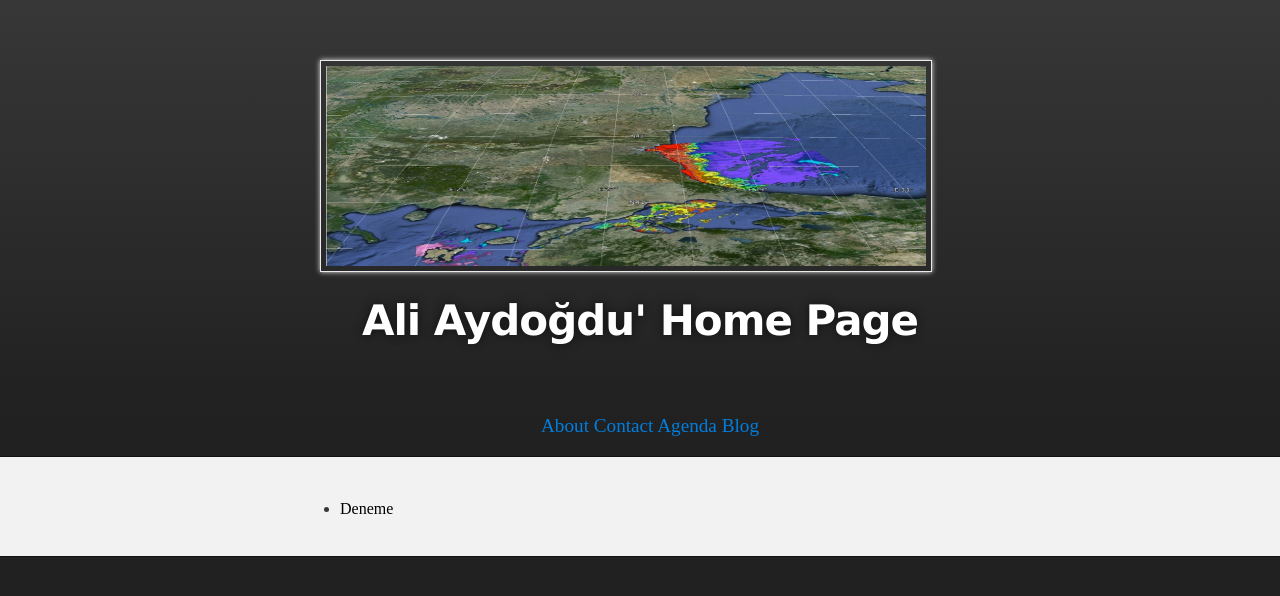
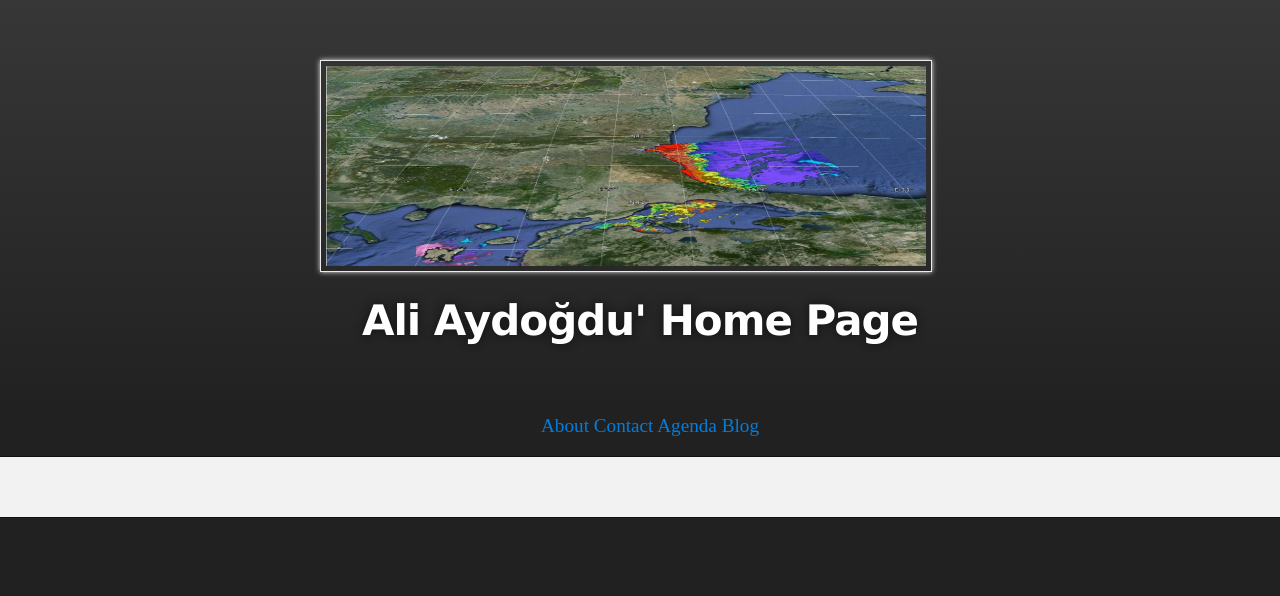
Before and after one commit to aydogduali/aydogduali.github.io, a Jekyll site: the page built from blog_tr/index.md, in a window 1280 px wide. Shown: the top 596 px of the page. Built offline with Jekyll 4.4.1, drawn with Linux system fonts in a browser that asks for light colours; our own code applies the rules of GitHub Pages for plain Markdown files; the repository's description, which GitHub fills in, is left out.

Commit message:
turkish blog out

```diff
--- a/blog_tr/index.md
+++ b/blog_tr/index.md
@@ -3,13 +3,14 @@ layout:default
 title: Blog in English
 ---
 
-<ul>
+<!---<ul>
 {% for post in site.tags.turkce %}
     <li>
     <a href="{{ post.url }}"><span style="color:black">{{ post.title }}</span></a>
     </li>
 {% endfor %}
 </ul>
+-->
 
 <!---
 <iframe width="100%" height="120" scrolling="no" frameborder="no" src="https://w.soundcloud.com/player/?url=https%3A//api.soundcloud.com/tracks/113787209&amp;auto_play=false&amp;hide_related=false&amp;show_comments=true&amp;show_user=true&amp;show_reposts=false&amp;visual=true"></iframe>
```
